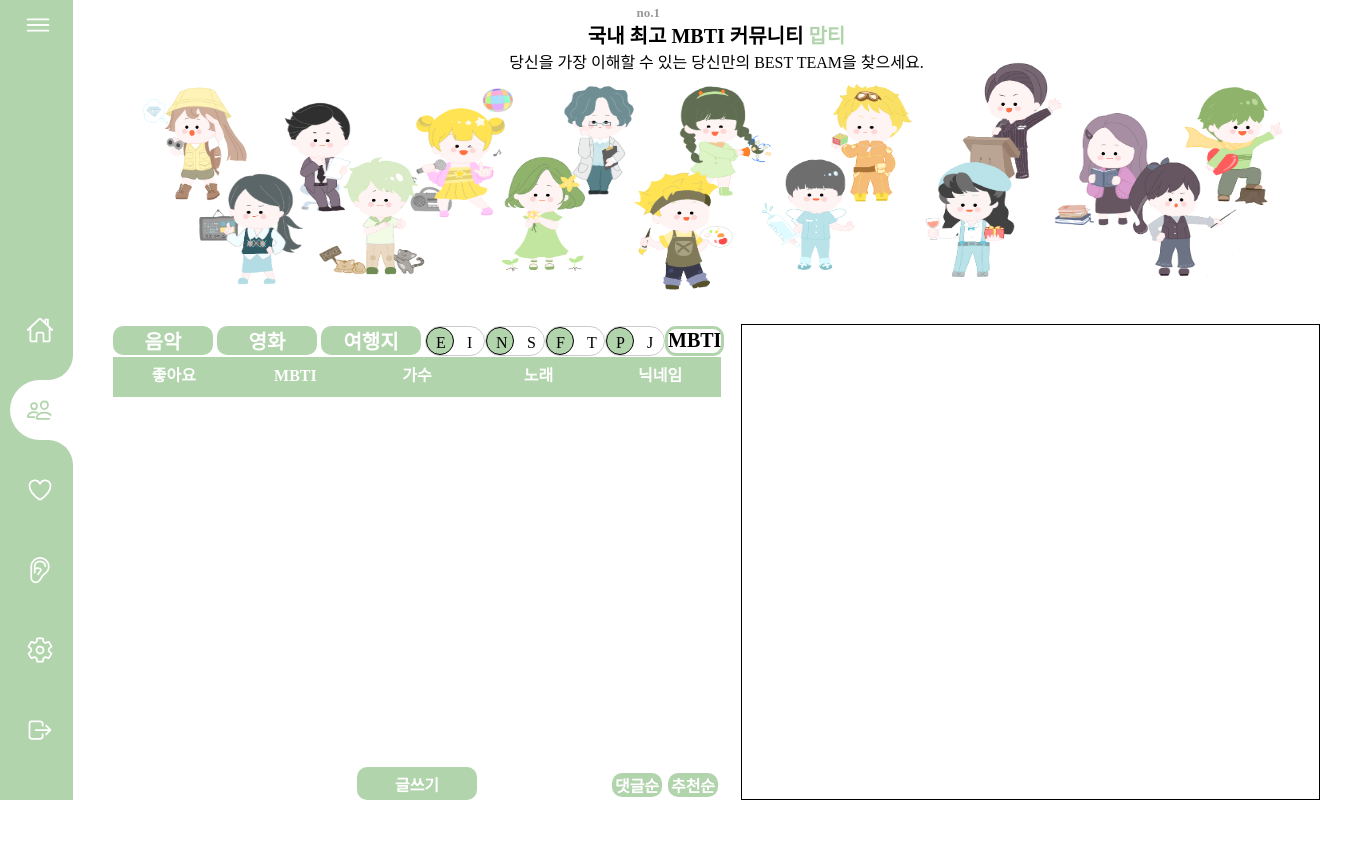
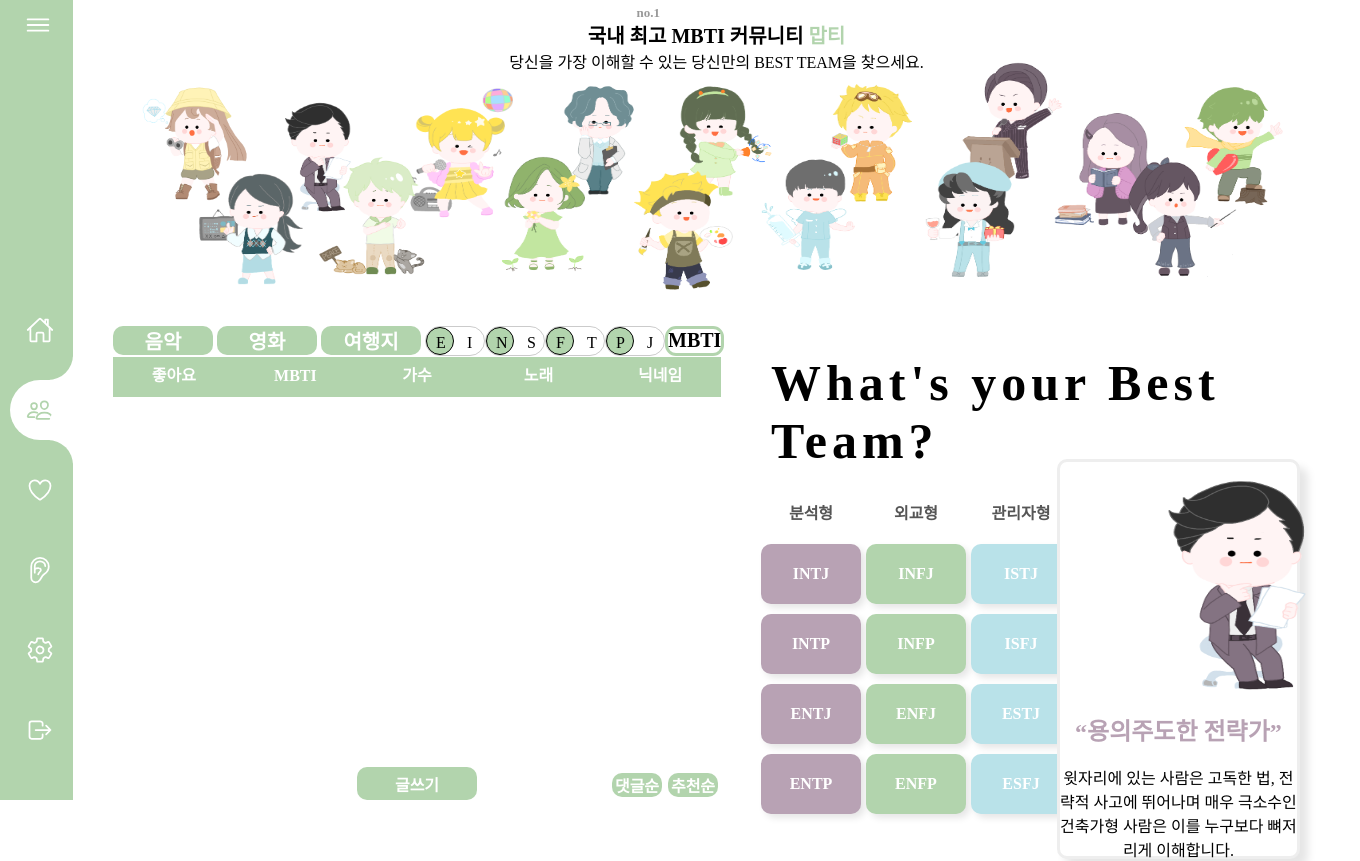
Before and after one commit to seomyeong/MBTI, a Java web app: template MBTI/src/main/webapp/WEB-INF/index.jsp in a window 1360 px wide. Before the commit the page ends 800 px from the top, so only its background shows below. Run offline with Spring Boot 4, a stand-in JSP engine, Linux system fonts and the light colour scheme; the template is opened without the code that fills it, so the values that code supplies are empty; the project's own start-up code is not run, and a stand-in starts its controllers and pages; database files in the repository are not loaded; some libraries are stand-ins or nearby versions; some web fonts are replaced.

Commit message:
서명 css

```diff
--- a/MBTI/src/main/webapp/WEB-INF/index.jsp
+++ b/MBTI/src/main/webapp/WEB-INF/index.jsp
@@ -251,11 +251,53 @@
 					</div>
 				</div>
 			</section>
-			<section id="mbtiCard">
-
-
-
-			</section>
+            <section id="mbtiCard">
+                <h3 class="hidden">mbtiCard</h3>
+                <div id="mbtiCardTxt">
+                    <p>What's your Best Team?</p>
+                </div>
+                <div id="mbtiImg"></div>
+                <ul class="cardGroup analysisType">
+                    <li class="cardTitle">분석형
+                        <ul>
+                            <li>INTJ</li>
+                            <li>INTP</li>
+                            <li>ENTJ</li>
+                            <li>ENTP</li>
+                        </ul>
+                    </li>
+                </ul>
+                <ul class="cardGroup diplomacyType">
+                    <li class="cardTitle">외교형
+                        <ul>
+                            <li>INFJ</li>
+                            <li>INFP</li>
+                            <li>ENFJ</li>
+                            <li>ENFP</li>
+                        </ul>
+                    </li>
+                </ul>
+                <ul class="cardGroup administratorType">
+                    <li class="cardTitle">관리자형
+                        <ul>
+                            <li>ISTJ</li>
+                            <li>ISFJ</li>
+                            <li>ESTJ</li>
+                            <li>ESFJ</li>
+                        </ul>
+                    </li>
+                </ul>
+                <ul class="cardGroup explorerType">
+                    <li class="cardTitle">탐험가형
+                        <ul>
+                            <li>ISTP</li>
+                            <li>ISFP</li>
+                            <li>ESTP</li>
+                            <li>ESFP</li>
+                        </ul>
+                    </li>
+                </ul>
+            </section>
 		</div>
 
 	</div>
--- a/MBTI/src/main/webapp/resources/css/index.css
+++ b/MBTI/src/main/webapp/resources/css/index.css
@@ -276,5 +276,5 @@
 #mbtiCard{
     width: 100%; height: 100%;
     min-width: 550px;
-    border: 1px solid #000; box-sizing: border-box;
+    /* border: 1px solid #000; box-sizing: border-box; */
 }
--- a/MBTI/src/main/webapp/resources/css/indexForBanner.css
+++ b/MBTI/src/main/webapp/resources/css/indexForBanner.css
@@ -125,3 +125,120 @@
     top: 5px;
     right: 390px;
 }
+
+
+/* mbtiCard */
+@font-face {
+    font-family: 'Cafe24Ssurround';
+    src: url('https://cdn.jsdelivr.net/gh/projectnoonnu/noonfonts_2105_2@1.0/Cafe24Ssurround.woff') format('woff');
+    font-weight: normal;
+    font-style: normal;
+}
+li{
+    list-style: none;
+}
+
+.cardTitle{grid-area: title;}
+.cardTitle li{grid-area: main;}
+#mbtiCard{
+    position: relative;
+    padding-top: 160px;
+    padding-left: 20px;
+    width: 100%; height: 100%;
+    min-width: 550px;
+    box-sizing: border-box;
+    display: grid;
+    grid-template-columns: 100px 100px 100px 100px;
+    grid-template-areas: 'title title title title'
+                         'main main main main';
+    gap: 5px 5px;
+}
+#mbtiCardTxt{
+    position: absolute;
+    top: 30px;
+    left: 30px;
+    font-size: 50px;
+    font-weight: bold;
+    letter-spacing: 5px;
+}
+#mbtiCardTxt p{
+    font-family: 'Cafe24Ssurround';
+}
+#mbtiImg{
+    position: absolute;
+    top: 135px;
+    right: 20px;
+    border: 3px solid #eee;
+    border-radius: 10px;
+    box-shadow: 8px 8px 8px rgba(0, 0, 0, 0.1);
+    width: 42%;
+    height: 400px;
+    background: #fff;
+    margin: 0 auto;
+}
+#mbtiCard>ul li{
+    display: block;
+    text-align: center;
+    width: 100%;
+    line-height: 60px;
+    margin-bottom: 10px;
+}
+
+.cardGroup{
+    width: 100%;
+}
+
+.cardGroup li{
+    color: var(--black3);
+    font-weight: bold;
+}
+.cardGroup li ul li{
+    color: var(--white);
+    border-radius: 10px;
+    cursor: pointer;
+    box-shadow: 4px 4px 7px rgba(0, 0, 0, 0.1);
+}
+
+.analysisType li ul li{
+    background: #b8a2b4;
+}
+.diplomacyType li ul li{
+    background: #b2d4ad;
+}
+.administratorType li ul li{
+    background: #b9e2e9;
+}
+.explorerType li ul li{
+    background: #fae57c;
+}
+
+/* 카드 */
+#cardAvatar{
+    margin-left: 60px;
+    width: 230px;
+    height: 250px;
+}
+.MBTITip{
+    margin-top: 250px;
+    text-align: center;
+}
+.analysisTypeSpan{
+    font-size: 24px;
+    font-weight: bold;
+    color: #b8a2b4;
+}
+.diplomacyTypeSpan{
+    font-size: 24px;
+    font-weight: bold;
+    color: #b2d4ad;
+}
+.administratorTypeSpan{
+    font-size: 24px;
+    font-weight: bold;
+    color: #b9e2e9;
+}
+.explorerTypeSpan{
+    font-size: 24px;
+    font-weight: bold;
+    color: #f5db59;
+}
--- a/MBTI/src/main/webapp/resources/js/indexForBanner.js
+++ b/MBTI/src/main/webapp/resources/js/indexForBanner.js
@@ -9,3 +9,73 @@
         $('.avatar' + num + '').delay(random).animate({ opacity: 1 }, 500)
     }
 }
+
+
+
+let INTJTip = '<p class="INTJTip MBTITip"><span class="analysisTypeSpan">“용의주도한 전략가”</span><br><br>윗자리에 있는 사람은 고독한 법, 전략적 사고에 뛰어나며 매우 극소수인 건축가형 사람은 이를 누구보다 뼈저리게 이해합니다. </p>';
+let INTPTip = '<p class="INTPTip MBTITip"><span class="analysisTypeSpan">“논리적인 사색가”</span><br><br>이 유형의 사람은 그들이 가진 독창성과 창의력, 그리고 그들만의 왕성한 지적 호기심에 나름의 자부심을 가지고 있습니다. 보통 철학자나 사색가, 혹은 몽상에 빠진 천재 교수로도 많이 알려져있습니다.</p>';
+let ENTJTip = '<p class="ENTJTip MBTITip"><span class="analysisTypeSpan">“대담한 통솔자”</span><br><br>통솔자형 사람은 천성적으로 타고난 리더입니다. 이 유형에 속하는 사람은 넘치는 카리스마와 자신감으로 공통의 목표 실현을 위해 다른 이들을 이끌고 진두지휘합니다.</p>';
+let ENTPTip = '<p class="ENTPTip MBTITip"><span class="analysisTypeSpan">“뜨거운 논쟁을 즐기는 변론가”</span><br><br>변론가형 사람은 타인이 믿는 이념이나 논쟁에 반향을 일으킴으로써 군중을 선동하는 일명 선의의 비판자입니다.</p>';
+
+let INFJTip = '<p class="INFJTip MBTITip"><span class="diplomacyTypeSpan">“선의의 옹호자”</span><br><br>선의의 옹호자형은 가장 흔치 않은 성격 유형으로 인구의 채 1%도 되지 않습니다. 그럼에도 불구하고 나름의 고유 성향으로 세상에서 그들만의 입지를 확고히 다집니다.</p>';
+let INFPTip = '<p class="INFPTip MBTITip"><span class="diplomacyTypeSpan">“열정적인 중재자”</span><br><br>중재자형 사람은 최악의 상황이나 악한 사람에게서도 좋은 면만을 바라보며 긍정적이고 더 나은 상황을 만들고자 노력하는 진정한 이상주의자입니다.</p>';
+let ENFJTip = '<p class="ENFJTip MBTITip"><span class="diplomacyTypeSpan">“정의로운 사회운동가”</span><br><br>사회운동가형 사람은 카리스마와 충만한 열정을 지닌 타고난 리더형입니다. 이들은 다른 이들로 하여금 그들의 꿈을 이루며, 선한 일을 통하여 세상에 빛과 소금이 될 수 있도록 사람들을 독려합니다.</p>';
+let ENFPTip = '<p class="ENFPTip MBTITip"><span class="diplomacyTypeSpan">“재기발랄한 활동가”</span><br><br>종종 분위기 메이커 역할을 하기도 하는 이들은 단순한 인생의 즐거움이나 그때그때 상황에서 주는 일시적인 만족이 아닌 타인과 사회적, 정서적으로 깊은 유대 관계를 맺음으로써 행복을 느낍니다.</p>';
+
+let ISTJTip = '<p class="ISTJTip MBTITip"><span class="administratorTypeSpan">“청렴결백한 논리주의자”</span><br><br>논리주의자형은 가장 다수의 사람이 속하는 성격 유형으로 인구의 대략 13%를 차지합니다. 이 유형의 사람은 자신이 맡은 바 책임을 다하며 그들이 하는 일에 큰 자부심을 가지고 있습니다.</p>';
+let ISFJTip = '<p class="ISFJTip MBTITip"><span class="administratorTypeSpan">“용감한 수호자”</span><br><br>타인을 향한 연민이나 동정심이 있으면서도 가족이나 친구를 보호해야 할 때는 가차 없는 모습을 보이기도 합니다. 조용하고 내성적인 반면 관계술에 뛰어나 인간관계를 잘 만들어갑니다. </p>';
+let ESTJTip = '<p class="ESTJTip MBTITip"><span class="administratorTypeSpan">“엄격한 관리자”</span><br><br>정직하고 헌신적이며 위풍당당한 이들은 비록 험난한 가시밭길이라도 조언을 통하여 그들이 옳다고 생각하는 길로 사람들을 인도합니다. </p>';
+let ESFJTip = '<p class="ESFJTip MBTITip"><span class="administratorTypeSpan">“사교적인 외교관”</span><br><br>사교형 사람을 한마디로 정의 내리자면 이들은 인기쟁이입니다. 이들은 또한 훗날 다양한 사교 모임이나 어울림을 통해 주위 사람들에게 끊임없는 관심과 애정을 보임으로써 다른 이들을 행복하고 즐겁게 해주고자 노력합니다.</p>';
+
+let ISTPTip = '<p class="ISTPTip MBTITip"><span class="explorerTypeSpan">“만능 재주꾼”</span><br><br>냉철한 이성주의적 성향과 왕성한 호기심을 가진 만능재주꾼형 사람은 직접 손으로 만지고 눈으로 보면서 주변 세상을 탐색하는 것을 좋아합니다.</p>';
+let ISFPTip = '<p class="ISFPTip MBTITip"><span class="explorerTypeSpan">“호기심 많은 예술가”</span><br><br>이들은 다양한 아이디어나 사람들로부터 영감을 받아 다채로운 삶을 살아갑니다. 그들이 받은 영감을 본인만의 시각으로 재해석하여 새로운 것을 발견하며 즐거움을 느끼기는 그 어떤 유형보다 탐험이나 실험 정신이 뛰어납니다.</p>';
+let ESTPTip = '<p class="ESTPTip MBTITip"><span class="explorerTypeSpan">“모험을 즐기는 사업가”</span><br><br>친근한 농담으로 주변 사람을 웃게 만드는 이들은 주변의 이목을 끄는 것을 좋아합니다. 만일 관객 중 무대에 올라올 사람을 호명하는 경우, 이들은 제일 먼저 손을 들거나 친구를 대신하여 망설임 없이 무대에 올라서기도 합니다.</p>';
+let ESFPTip = '<p class="ESFPTip MBTITip"><span class="explorerTypeSpan">“자유로운 영혼의 연예인”</span><br><br>갑자기 흥얼거리며 즉흥적으로 춤을 추기 시작하는 누군가가 있다면 이는 연예인형의 사람일 가능성이 큽니다. 이들은 순간의 흥분되는 감정이나 상황에 쉽게 빠져들며, 주위 사람들 역시 그런 느낌을 만끽하기를 원합니다.</p>';
+
+//$('#mbtiImg').append('<img src="../myapp/webapp/resources/img/avatar/MBTI_INTJ.png" alt="INTJ" id="cardAvatar" class="avatar avatar1 INTJ"></img>');
+
+$('#mbtiImg').append('<img src="../myapp/resources/img/avatar/MBTI_INTJ.png" alt="INTJ" id="cardAvatar" class="avatar avatar1 INTJ"></img>');
+$('#mbtiImg').append(INTJTip)
+
+$('.cardTitle ul li').on('click', function () {
+    let mbtiTxt = $(this).text();
+    let cardImg = '<img src="../myapp/resources/img/avatar/MBTI_' + mbtiTxt + '.png" alt="' + mbtiTxt + '" id="cardAvatar" class="avatar avatar1 ' + mbtiTxt + '"></img>';
+
+    $('#mbtiImg').empty();
+    $('#mbtiImg').append(cardImg);
+
+    if (mbtiTxt == 'INTJ') {
+        $('#mbtiImg').append(INTJTip);
+    } else if (mbtiTxt == 'INTP') {
+        $('#mbtiImg').append(INTPTip);
+    } else if (mbtiTxt == 'ENTJ') {
+        $('#mbtiImg').append(ENTJTip);
+    } else if (mbtiTxt == 'ENTP') {
+        $('#mbtiImg').append(ENTPTip);
+    } else if (mbtiTxt == 'INFJ') {
+        $('#mbtiImg').append(INFJTip);
+    } else if (mbtiTxt == 'INFP') {
+        $('#mbtiImg').append(INFPTip);
+    } else if (mbtiTxt == 'ENFJ') {
+        $('#mbtiImg').append(ENFJTip);
+    } else if (mbtiTxt == 'ENFP') {
+        $('#mbtiImg').append(ENFPTip);
+    } else if (mbtiTxt == 'ISTJ') {
+        $('#mbtiImg').append(ISTJTip);
+    } else if (mbtiTxt == 'ISFJ') {
+        $('#mbtiImg').append(ISFJTip);
+    } else if (mbtiTxt == 'ESTJ') {
+        $('#mbtiImg').append(ESTJTip);
+    } else if (mbtiTxt == 'ESFJ') {
+        $('#mbtiImg').append(ESFJTip);
+    } else if (mbtiTxt == 'ISTP') {
+        $('#mbtiImg').append(ISTPTip);
+    } else if (mbtiTxt == 'ISFP') {
+        $('#mbtiImg').append(ISFPTip);
+    } else if (mbtiTxt == 'ESTP') {
+        $('#mbtiImg').append(ESTPTip);
+    } else if (mbtiTxt == 'ESFP') {
+        $('#mbtiImg').append(ESFPTip);
+    }
+
+})
```
Also changed, not shown: 1 other file.
